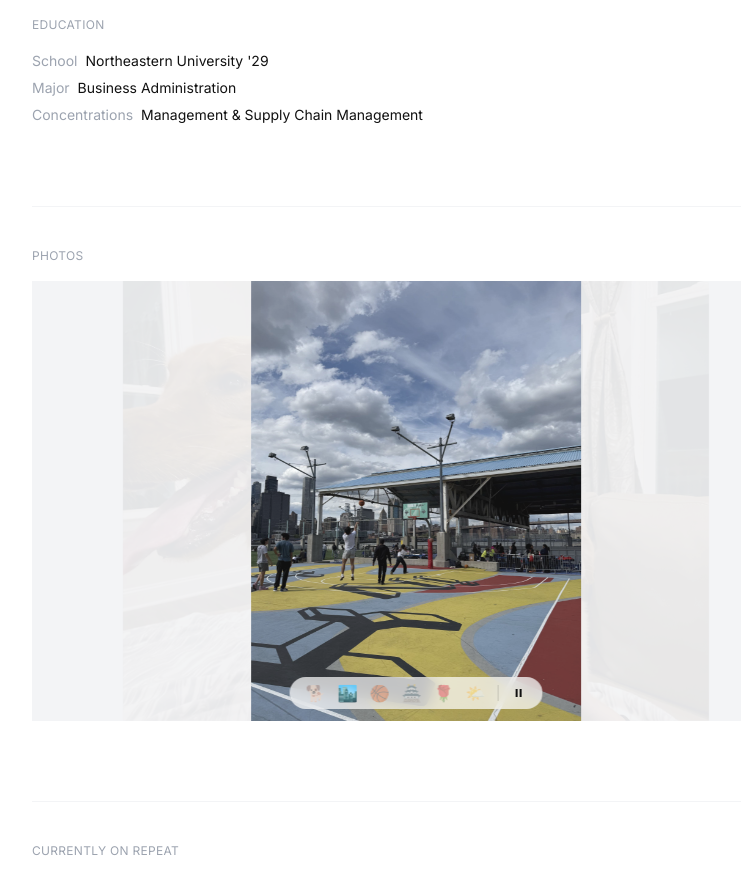
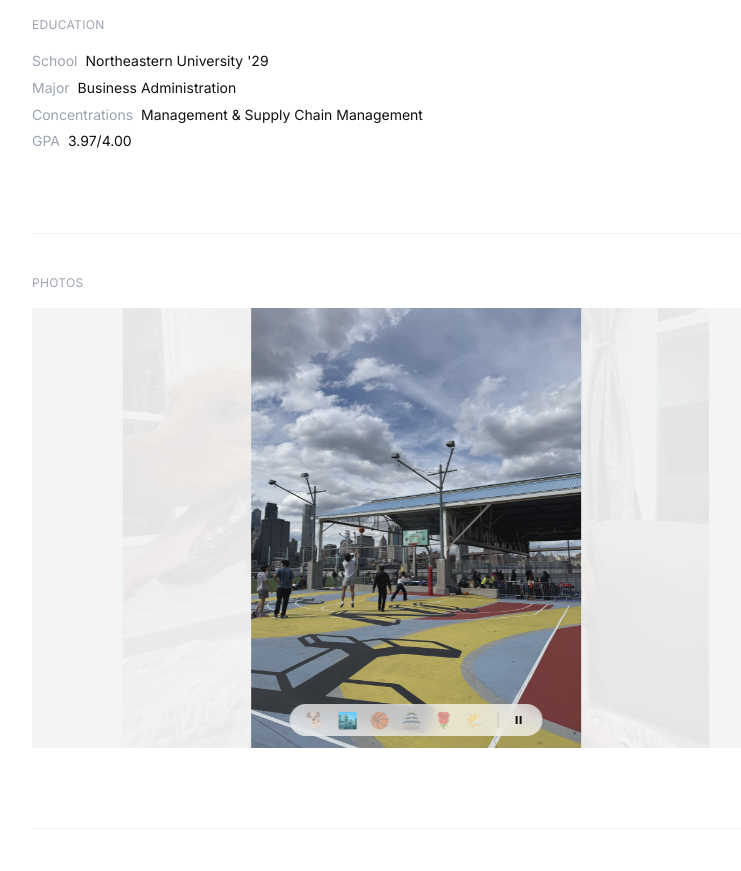
Before and after one commit to stridesz/victor-portfolio, a Next.js app: page /about in a window 1280 px wide. Shown: the part 960-1831 px from the top of the page, without its empty margins (136-877 px from the left). Built offline with nearby package versions, Linux system fonts and the light colour scheme.

Commit message:
feat: add GPA to about education

```diff
--- a/app/about/page.tsx
+++ b/app/about/page.tsx
@@ -86,6 +86,10 @@ export default function AboutPage() {
               <dt className="text-meta">Concentrations</dt>
               <dd>{education.concentrations}</dd>
             </div>
+            <div className="flex gap-2">
+              <dt className="text-meta">GPA</dt>
+              <dd>{education.gpa}</dd>
+            </div>
           </dl>
         </section>
 
--- a/data/about.ts
+++ b/data/about.ts
@@ -26,6 +26,7 @@ export const education = {
   school: "Northeastern University '29",
   major: "Business Administration",
   concentrations: "Management & Supply Chain Management",
+  gpa: "3.97/4.00",
 };
 
 export type AboutPhoto = {
```
